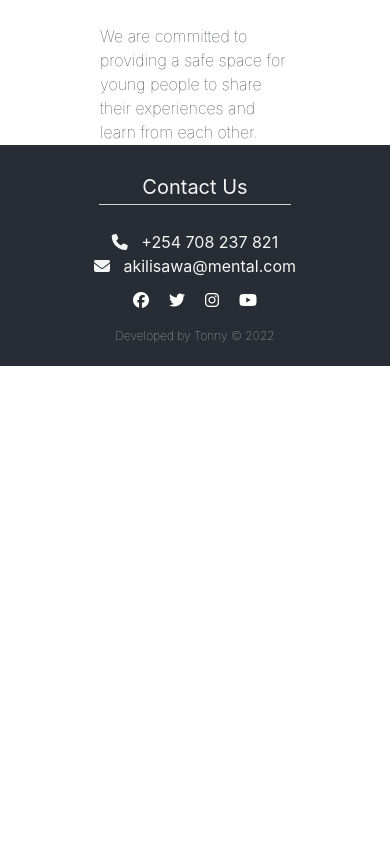
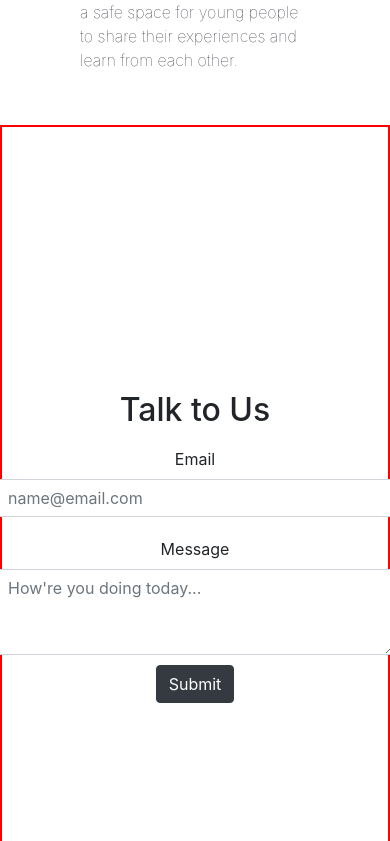
Before and after one commit to tonyoseko99/AKILI-SAWA, a React (Create React App) app: page / in a window 390 px wide. Shown: the part 1683-2524 px from the top of the page. Before the commit the page ends 2049 px from the top, so only its background shows below. Built offline with nearby package versions, Linux system fonts and the light colour scheme.

Commit message:
refactor the about section and page styling

```diff
--- a/package.json
+++ b/package.json
@@ -11,13 +11,16 @@
     "react-dom": "^18.2.0",
     "react-router-dom": "^6.4.3",
     "react-scripts": "5.0.1",
+    "tailwindcss": "^3.2.4",
     "web-vitals": "^2.1.4"
   },
   "scripts": {
     "start": "react-scripts start",
     "build": "react-scripts build",
     "test": "react-scripts test",
-    "eject": "react-scripts eject"
+    "eject": "react-scripts eject",
+    "build:css": "tailwind build src/styles.css -o src/tailwind.css",
+    "watch:css": "tailwind build src/styles.css -o src/tailwind.css -w"
   },
   "eslintConfig": {
     "extends": [
--- a/src/App.css
+++ b/src/App.css
@@ -1,4 +1,4 @@
-html{
+html {
   scroll-behavior: smooth;
 }
 
@@ -41,7 +41,7 @@ html{
   }
 }
 
-#navbar-main{
+#navbar-main {
   position: fixed;
   top: 0;
   left: 0;
@@ -55,7 +55,7 @@ html{
   align-items: center;
 }
 
-#navbarText button{
+#navbarText button {
   background-color: #282c34;
   border: none;
   color: white;
@@ -68,12 +68,13 @@ html{
   cursor: pointer;
 }
 
-#navbarText button:hover{
+#navbarText button:hover {
   background-color: white;
   color: #282c34;
   border: 2px solid #282c34;
 }
 
+/* max width 600 px */
 @media only screen and (max-width: 600px) {
   .navbar-nav {
     flex-direction: column;
@@ -83,14 +84,13 @@ html{
     justify-content: flex-start;
   }
 
-  .nav-item a{
+  .nav-item a {
     padding: 10px 20px;
     font-size: 16px;
   }
 
-  #about{
+  #about {
     margin-top: 120px;
-
   }
 
   .about-content {
@@ -101,28 +101,40 @@ html{
     justify-content: baseline;
   }
 
-
   .about-content h2 {
     margin-top: 20px;
     font-size: 24px;
     font-weight: bold;
   }
 
-  .about-section p{
+  .about-section p {
     font-size: 12px;
     font-weight: lighter;
     padding: 0;
     margin: 0;
     width: 100%;
-
   }
 
-  #assessment{
+  #assessment {
     margin-top: 120px;
     height: 100vh;
   }
 
-  #footer{
+  /* contact-us form */
+  .contact-us {
+    display: flex;
+    justify-content: center;
+    align-items: center;
+    flex-direction: column;
+    border: 2px solid red;
+    padding: 20px;
+  }
+
+  .form-group {
+    margin: 10px;
+  }
+
+  #footer {
     margin-top: 20px;
   }
 }
@@ -137,16 +149,13 @@ html{
     justify-content: flex-start;
   }
 
-  .nav-item a{
+  .nav-item a {
     font-size: 12px;
   }
 
-  #about{
+  #about {
     padding: 0;
-  }
-
-  .about-content {
-    margin-top: 20px;
+    width: 100% !important;
   }
 
   .about-content p {
@@ -154,6 +163,7 @@ html{
     font-size: 12px;
     font-weight: lighter;
     padding: 0;
+
   }
 
   .about-content h2 {
@@ -162,20 +172,35 @@ html{
     font-weight: bold;
   }
 
-  .about-section{
+  .about-section {
     display: flex;
     flex-direction: column;
+    margin: 0 !important;
+  }
+
+  /* contact-us form */
+  .contact-us {
+    display: flex;
+    justify-content: center;
+    align-items: center;
+    flex-direction: column;
+    border: 2px solid red;
+
+    height: auto !important;
+  }
+
+  .form-group {
+    margin: 10px;
   }
 }
 
-
 /* desktop devices */
-#navigation{
+#navigation {
   align-items: center;
   position: relative;
 }
 
-.navbar-brand{
+.navbar-brand {
   font-size: 24px;
   font-weight: 400;
   padding: 5px;
@@ -183,18 +208,18 @@ html{
   border: 3px solid #282c34;
 }
 
-.nav-item a{
+.nav-item a {
   font-size: 20px;
   font-weight: 400;
   padding: 5px;
   margin: 5px;
 }
 
-#get-started-btn{
+#get-started-btn {
   float: right;
 }
 
-.home{
+.home {
   background-image: url("https://images.unsplash.com/photo-1527137342181-19aab11a8ee8?ixlib=rb-4.0.3&ixid=MnwxMjA3fDB8MHxwaG90by1wYWdlfHx8fGVufDB8fHx8&auto=format&fit=crop&w=1170&q=80");
   background-size: cover;
   opacity: 0.7;
@@ -207,21 +232,21 @@ html{
   align-items: center;
 }
 
-.home-content h1{
-  font-family: 'Roboto', sans-serif;
+.home-content h1 {
+  font-family: "Roboto", sans-serif;
 }
 
-.home-content p{
+.home-content p {
   color: black;
   font-size: larger;
 }
 
-.nav-link button:hover{
+.nav-link button:hover {
   background-color: #282c34;
   color: #f5f5f5;
 }
 
-.home-content button{
+.home-content button {
   background-color: #f5f5f5;
   color: #282c34;
   border: none;
@@ -231,7 +256,7 @@ html{
 }
 
 /* about us section */
-#about{
+#about {
   color: #282c34;
   padding: 5rem;
   display: flex;
@@ -241,7 +266,7 @@ html{
   height: 100vh;
 }
 
-.about-content{
+.about-content {
   display: flex;
   justify-content: center;
   align-items: baseline;
@@ -250,7 +275,7 @@ html{
   margin: 20px;
 }
 
-.about-section{
+.about-section {
   display: flex;
   justify-content: center;
   align-items: center;
@@ -258,27 +283,48 @@ html{
   margin: 20px;
 }
 
-.about-content h2{
-  font-family: 'Roboto', sans-serif;
+.about-content h2 {
+  font-family: "Roboto", sans-serif;
   padding: 0 10px;
   border-left: 3px solid grey;
 }
 
-.about-content p{
+.about-content p {
   font-size: 16px;
   font-weight: lighter;
+  width: auto;
 }
 
 /* assessment section */
-#assessment{
+#assessment {
   height: 100vh;
   color: #282c34;
   padding: 20px;
 }
 
+/* contact-us form */
+.contact-us {
+  display: flex;
+  justify-content: center;
+  align-items: center;
+  flex-direction: column;
+  border: 2px solid red;
+  padding: 20px;
+  height: 100vh !important;
+
+}
+
+.form-group {
+  margin: 10px;
+}
+
+.form-control {
+  width: 400px;
+}
+
 /* footer section */
 
-.footer{
+.footer {
   background-color: #282c34;
   color: #f5f5f5;
   display: flex;
@@ -287,7 +333,7 @@ html{
   padding: 20px;
 }
 
-#footer-details{
+#footer-details {
   display: flex;
   justify-content: center;
   align-items: center;
@@ -295,23 +341,23 @@ html{
   padding: 20px 0 0 0;
 }
 
-.socials{
+.socials {
   display: flex;
   justify-content: center;
   align-items: center;
   flex-direction: row;
 }
 
-.socials a{
+.socials a {
   margin: 10px;
   color: white;
 }
 
-.socials a:hover{
+.socials a:hover {
   color: blue;
 }
 
-.logo-text{
+.logo-text {
   font-size: 20px;
   font-weight: 400;
   padding: 5px;
@@ -319,7 +365,7 @@ html{
   border-bottom: 1px solid lightgray;
 }
 
-#footer-sign{
+#footer-sign {
   font-size: 12px;
   color: lightgrey;
   font-weight: lighter;
--- a/src/App.js
+++ b/src/App.js
@@ -4,6 +4,7 @@ import Home from "./components/Home";
 import About from "./components/About";
 import Footer from "./components/Footer";
 import Assessment from "./components/Assessment";
+import Contact from "./components/Contact";
 import { BrowserRouter as Router, Routes, Route } from "react-router-dom";
 
 function App() {
@@ -18,15 +19,16 @@ function App() {
   }
   return (
     <div className="App">
-      <Navigation handleClick={handleClick} />
       <Router>
+        <Navigation handleClick={handleClick} />
         <Routes>
           <Route path="/" element={<Home handleClick={handleClick} />} />
           <Route path="/about" element={<About />} />
           <Route path="/assessment" element={<Assessment />} />
+          <Route path="/contact" element={<Contact />} />
         </Routes>
+        <Footer />
       </Router>
-      <Footer />
     </div>
   );
 }
--- /dev/null
+++ b/src/components/Contact.js
@@ -0,0 +1,19 @@
+import react from "react";
+
+function Contact() {
+  return (
+    <form className="contact-us">
+        <h2>Talk to Us</h2>
+        <div className="form-group">
+            <label htmlFor="email">Email</label>
+            <input type="email" className="form-control" id="email" placeholder="name@email.com" />
+        </div>
+        <div className="form-group">
+            <label htmlFor="message">Message</label>
+            <textarea className="form-control" id="message" rows="3" placeholder="How're you doing today..."></textarea>
+        </div>
+        <button type="submit" className="btn btn-dark">Submit</button>
+    </form>
+  );
+}
+export default Contact;
--- a/src/components/Home.js
+++ b/src/components/Home.js
@@ -1,12 +1,14 @@
 import React from "react";
 import LandingPage from "./LandingPage";
 import About from "./About";
+import Contact from "./Contact";
 
 function Home({ handleClick }) {
   return (
     <>
       <LandingPage handleClick={handleClick} />
       <About />
+      <Contact />
 
     </>
   );
```
Also changed, not shown: tailwind.config.js (added, +8 -0 lines), 1 other file (tests, documents, lock files or other folders).
